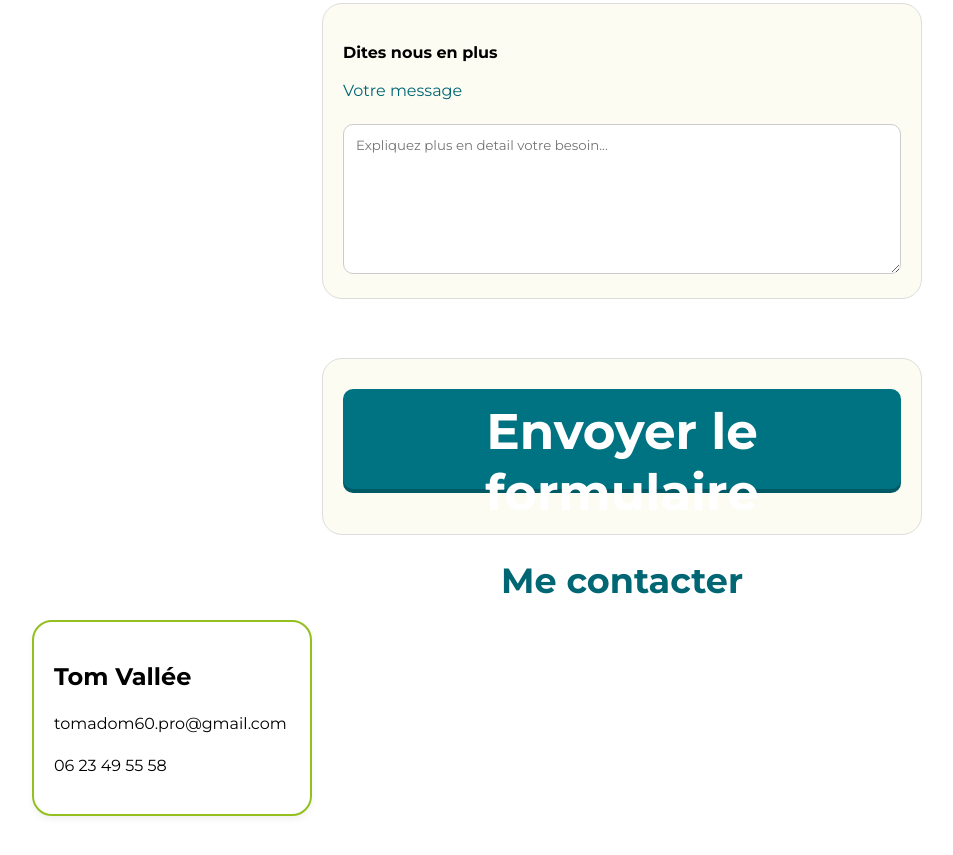
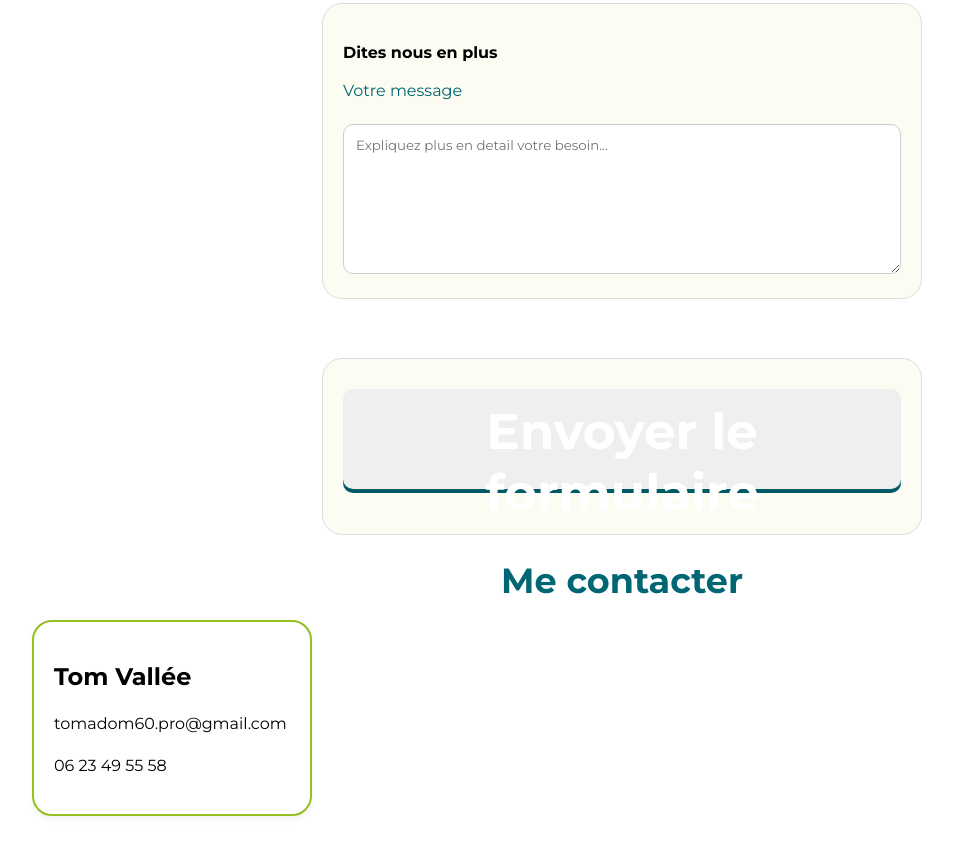
Before and after one commit to AntoineDuboisSIO115/ELsenior, a plain HTML site: page index.html in a window 1280 px wide. Shown: the part 3375-4230 px from the top of the page, without its empty margins (18-971 px from the left). Drawn offline with Linux system fonts and the light colour scheme.

Commit message:
Update style2.css

```diff
--- a/style2.css
+++ b/style2.css
@@ -205,7 +205,7 @@ nav a:hover {
 
 /* --- ANIMATION DU BOUTON ENVOYER --- */
 #boutton {
-    background-color: #007382;
+    background-color: #00888;
     color: white;
     border: none;
     cursor: pointer;
```
